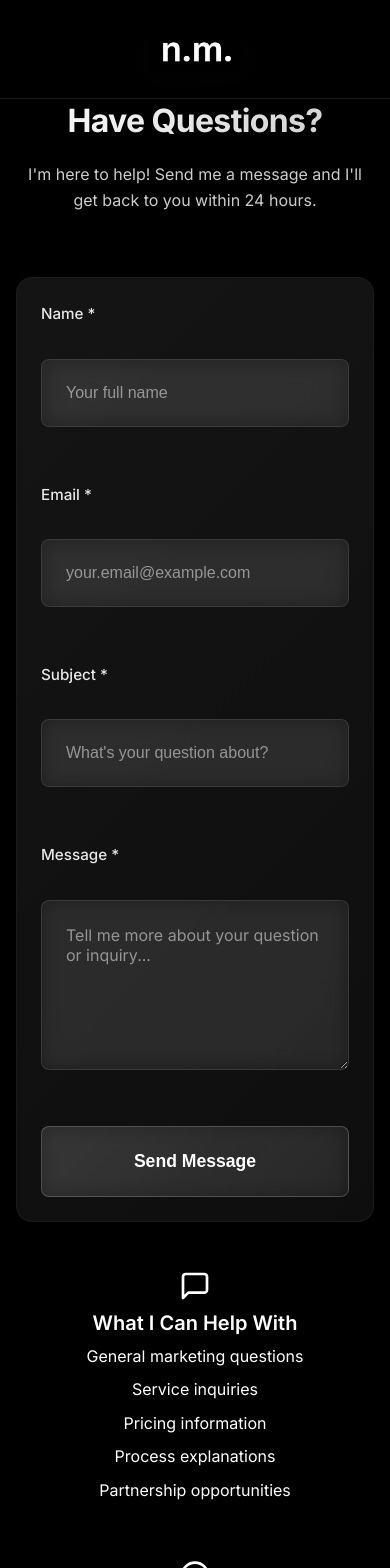
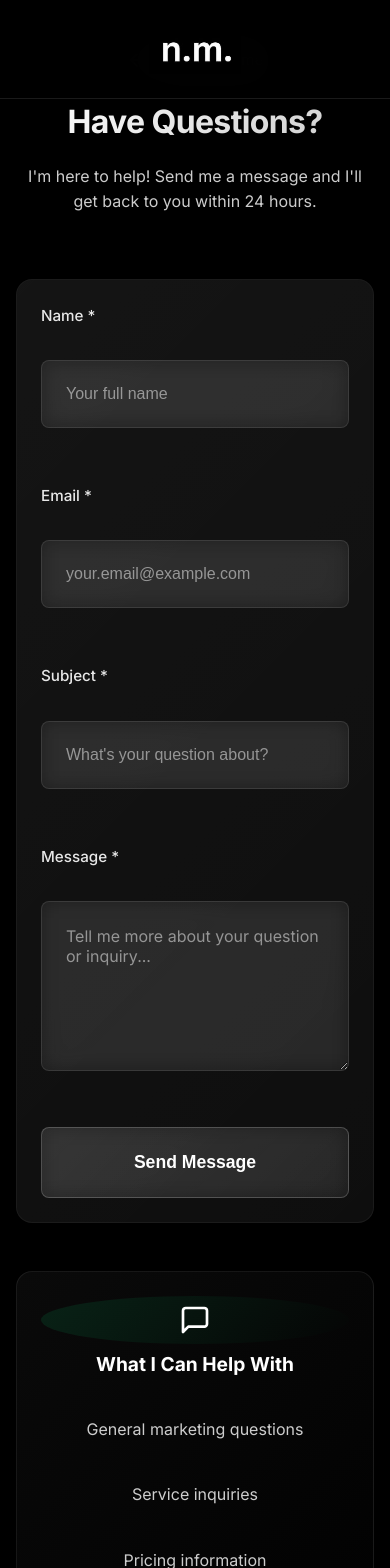
Before and after one commit to Ian-mccallum/nicsmarketing1, a Next.js app: page /questions in a window 390 px wide. Shown: the top 1568 px of the page. Built offline with nearby package versions, Linux system fonts and the light colour scheme.

Commit message:
Reorganize Contact Page layout by moving Calendly widget to the top and adding new styles for improved design. Introduce responsive styles for better mobile experience.

```diff
--- a/src/styles/globals.css
+++ b/src/styles/globals.css
@@ -3880,3 +3880,260 @@ li::before {
     height: 45px;
   }
 }
+
+/* Contact Page Styles */
+.contact-page {
+  min-height: 100vh;
+  background: var(--primary-bg);
+  color: var(--primary-text);
+  padding-bottom: 64px;
+}
+
+.contact-content {
+  padding-top: var(--spacing-xxl);
+}
+
+.contact-header {
+  text-align: center;
+  margin-bottom: var(--spacing-xxl);
+}
+
+.contact-header h1 {
+  font-size: 3rem;
+  font-weight: 700;
+  margin-bottom: var(--spacing-md);
+  background: linear-gradient(135deg, #ffffff 0%, rgba(255, 255, 255, 0.8) 100%);
+  -webkit-background-clip: text;
+  -webkit-text-fill-color: transparent;
+  background-clip: text;
+}
+
+.contact-header p {
+  font-size: 1.2rem;
+  color: rgba(255, 255, 255, 0.8);
+  max-width: 600px;
+  margin: 0 auto;
+  line-height: 1.6;
+}
+
+.back-link {
+  display: inline-flex;
+  align-items: center;
+  gap: var(--spacing-sm);
+  color: rgba(255, 255, 255, 0.7);
+  text-decoration: none;
+  font-size: 0.95rem;
+  margin-bottom: var(--spacing-lg);
+  transition: color 0.3s ease;
+}
+
+.back-link:hover {
+  color: rgba(255, 255, 255, 1);
+}
+
+/* Calendly Section */
+.calendly-section {
+  margin-bottom: var(--spacing-xxl);
+  display: flex;
+  justify-content: center;
+}
+
+.calendly-container {
+  background: linear-gradient(135deg, rgba(255,255,255,0.04) 0%, rgba(0,0,0,0.08) 100%);
+  border: 1.5px solid var(--card-border);
+  border-radius: var(--border-radius);
+  box-shadow: 0 4px 24px rgba(0,0,0,0.10);
+  padding: var(--spacing-lg);
+  max-width: 800px;
+  width: 100%;
+}
+
+/* Contact Info Section */
+.contact-info-section {
+  margin-bottom: var(--spacing-xl);
+}
+
+.contact-info {
+  display: grid;
+  grid-template-columns: repeat(auto-fit, minmax(300px, 1fr));
+  gap: var(--spacing-xl);
+  max-width: 1200px;
+  margin: 0 auto;
+}
+
+.info-card {
+  background: linear-gradient(135deg, rgba(255,255,255,0.04) 0%, rgba(0,0,0,0.08) 100%);
+  border: 1.5px solid var(--card-border);
+  border-radius: var(--border-radius);
+  box-shadow: 0 4px 24px rgba(0,0,0,0.10);
+  padding: var(--spacing-xl);
+  transition: all 0.3s ease;
+  position: relative;
+  overflow: hidden;
+}
+
+.info-card::before {
+  content: '';
+  position: absolute;
+  top: 0;
+  left: 0;
+  right: 0;
+  bottom: 0;
+  background: linear-gradient(135deg, rgba(0,255,136,0.05) 0%, rgba(0,0,0,0.05) 100%);
+  opacity: 0;
+  transition: opacity 0.3s ease;
+  z-index: 1;
+}
+
+.info-card:hover {
+  transform: translateY(-4px);
+  box-shadow: 0 8px 32px rgba(0,255,136,0.15);
+  border-color: rgba(0,255,136,0.3);
+}
+
+.info-card:hover::before {
+  opacity: 1;
+}
+
+.info-icon {
+  width: 64px;
+  height: 64px;
+  background: linear-gradient(135deg, rgba(0,255,136,0.1) 0%, rgba(0,0,0,0.1) 100%);
+  border-radius: 50%;
+  display: flex;
+  align-items: center;
+  justify-content: center;
+  margin-bottom: var(--spacing-lg);
+  position: relative;
+  z-index: 2;
+}
+
+.info-card h3 {
+  font-size: 1.5rem;
+  font-weight: 700;
+  margin-bottom: var(--spacing-md);
+  color: #ffffff;
+  position: relative;
+  z-index: 2;
+}
+
+.info-card ul {
+  list-style: none;
+  padding: 0;
+  margin: 0;
+  position: relative;
+  z-index: 2;
+}
+
+.info-card li {
+  padding: var(--spacing-sm) 0;
+  color: rgba(255, 255, 255, 0.8);
+  position: relative;
+  padding-left: var(--spacing-lg);
+}
+
+.info-card li::before {
+  content: '✓';
+  position: absolute;
+  left: 0;
+  top: var(--spacing-sm);
+  color: #00FF88;
+  font-weight: bold;
+  font-size: 1.1rem;
+}
+
+.contact-footer {
+  text-align: center;
+  margin-top: var(--spacing-xl);
+  padding: var(--spacing-lg);
+  background: linear-gradient(135deg, rgba(255,255,255,0.02) 0%, rgba(0,0,0,0.04) 100%);
+  border: 1px solid var(--card-border);
+  border-radius: var(--border-radius);
+}
+
+.contact-footer p {
+  color: rgba(255, 255, 255, 0.7);
+  margin: 0;
+}
+
+.contact-footer a {
+  color: rgba(255, 255, 255, 1);
+  text-decoration: none;
+  font-weight: 600;
+  transition: color 0.3s ease;
+}
+
+.contact-footer a:hover {
+  color: rgba(255, 255, 255, 0.8);
+}
+
+/* Responsive Design */
+@media (max-width: 1024px) {
+  .contact-info {
+    grid-template-columns: 1fr;
+    gap: var(--spacing-lg);
+    max-width: 600px;
+  }
+
+  .calendly-container {
+    max-width: 600px;
+  }
+}
+
+@media (max-width: 768px) {
+  .contact-content {
+    padding-top: var(--spacing-xl);
+  }
+
+  .contact-header h1 {
+    font-size: 2.5rem;
+  }
+
+  .contact-header p {
+    font-size: 1.1rem;
+  }
+
+  .calendly-container {
+    padding: var(--spacing-md);
+  }
+
+  .info-card {
+    padding: var(--spacing-lg);
+  }
+
+  .info-card h3 {
+    font-size: 1.3rem;
+  }
+
+  .info-icon {
+    width: 56px;
+    height: 56px;
+  }
+}
+
+@media (max-width: 480px) {
+  .contact-header h1 {
+    font-size: 2rem;
+  }
+
+  .contact-header p {
+    font-size: 1rem;
+  }
+
+  .calendly-container {
+    padding: var(--spacing-sm);
+  }
+
+  .info-card {
+    padding: var(--spacing-md);
+  }
+
+  .info-card h3 {
+    font-size: 1.2rem;
+  }
+
+  .info-icon {
+    width: 48px;
+    height: 48px;
+  }
+}
```
Also changed, not shown: src/app/contact/page.tsx (+13 -9 lines).
